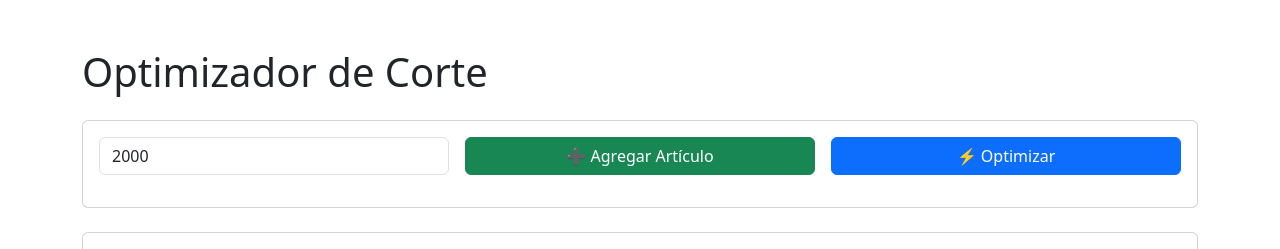
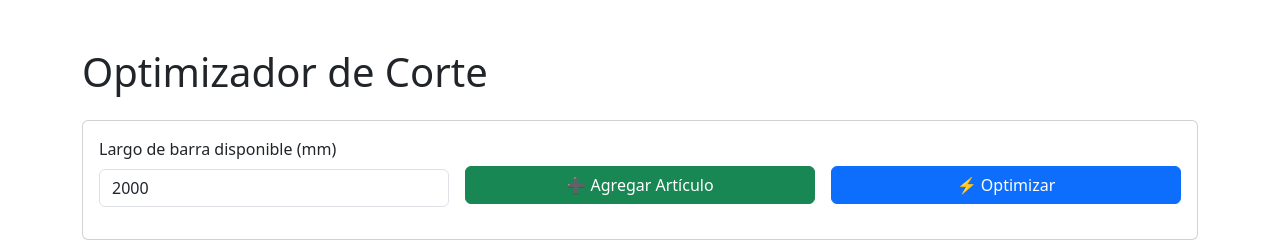
Before and after one commit to exepiojo/OptimizerPro, a Flask app: page / in a window 1280 px wide. Shown: the top 249 px of the page. Run offline with Flask 3, Linux system fonts and the light colour scheme; some libraries are stand-ins or nearby versions.

Commit message:
Update index.html

```diff
--- a/templates/index.html
+++ b/templates/index.html
@@ -19,6 +19,7 @@
         .plotly .yaxis-title { font-weight: bold !important; }
         .plotly .xaxis-title { font-weight: bold !important; }
         .plotly .annotation-text { font-weight: 500 !important; }
+        .form-label { font-weight: 500; margin-bottom: 0.5rem; }
     </style>
 </head>
 <body>
@@ -40,16 +41,16 @@
             <div class="card-body">
                 <div class="row g-3 mb-3">
                     <div class="col-md-4">
-                        <input type="number" id="materialLength" class="form-control"
-                               placeholder="Largo del material (mm)" value="2000">
+                        <label for="materialLength" class="form-label">Largo de barra disponible (mm)</label>
+                        <input type="number" id="materialLength" class="form-control" value="2000">
                     </div>
                     <div class="col-md-4">
-                        <button class="btn btn-success w-100" onclick="addArticle()">
+                        <button class="btn btn-success w-100" onclick="addArticle()" style="margin-top: 1.8rem;">
                             ➕ Agregar Artículo
                         </button>
                     </div>
                     <div class="col-md-4">
-                        <button class="btn btn-primary w-100" onclick="optimize()">
+                        <button class="btn btn-primary w-100" onclick="optimize()" style="margin-top: 1.8rem;">
                             ⚡ Optimizar
                         </button>
                     </div>
@@ -200,7 +201,7 @@
                         },
                         hoverinfo: 'text',
                         hovertext: `${item.name}: ${item.length}mm`,
-                        showlegend: !traces.some(t => t.name === item.name)  // Mostrar en leyenda solo una vez
+                        showlegend: !traces.some(t => t.name === item.name)
                     });
 
                     // Línea divisoria
@@ -245,19 +246,23 @@
                     position += item.length;
                 });
 
-                // Desperdicio alineado a la derecha
+                // Desperdicio en un cuadro compacto
                 annotations.push({
-                    x: materialLength * 1.15,
+                    x: materialLength * 1.02,  // Mover más cerca de la barra
                     y: yPosition,
                     text: `Desperdicio: ${bar.waste}mm`,
                     font: {
                         color: '#e74c3c',
-                        size: 11,
+                        size: 10,
                         weight: 'bold'
                     },
                     showarrow: false,
                     xanchor: 'left',
-                    yanchor: 'middle'
+                    yanchor: 'middle',
+                    bgcolor: 'rgba(255, 255, 255, 0.8)',
+                    bordercolor: '#e74c3c',
+                    borderwidth: 1,
+                    borderpad: 4
                 });
             });
 
@@ -266,7 +271,7 @@
                 barmode: 'stack',
                 xaxis: {
                     title: 'Longitud Utilizada (mm)',
-                    range: [0, materialLength * 1.25],
+                    range: [0, materialLength],  // Ajustar al 100% del largo de la barra
                     gridcolor: '#ecf0f1',
                     titlefont: {size: 14}
                 },
@@ -280,18 +285,7 @@
                 },
                 plot_bgcolor: 'white',
                 paper_bgcolor: '#f5f6f7',
-                annotations: [
-                    ...annotations,
-                    {
-                        x: materialLength,
-                        y: 1.05,
-                        xref: 'x',
-                        yref: 'paper',
-                        text: `Límite del material: ${materialLength}mm`,
-                        showarrow: false,
-                        font: {color: '#e74c3c', size: 12}
-                    }
-                ],
+                annotations: annotations,
                 shapes: [{
                     type: 'line',
                     x0: materialLength,
@@ -306,9 +300,11 @@
                     bgcolor: 'white',
                     bordercolor: '#2c3e50',
                     borderwidth: 1,
-                    font: {size: 12}
+                    font: {size: 12},
+                    x: 1.05,  // Mover la leyenda más a la derecha
+                    y: 1
                 },
-                margin: {l: 100, r: 200, t: 80, b: 80}
+                margin: {l: 100, r: 150, t: 80, b: 80}  // Ajustar márgenes
             };
 
             Plotly.newPlot('chart', traces, layout, {
@@ -316,8 +312,6 @@
                 displayModeBar: false
             });
         }
-
-        // Iniciar sin artículos precargados
     </script>
 </body>
 </html>
```
